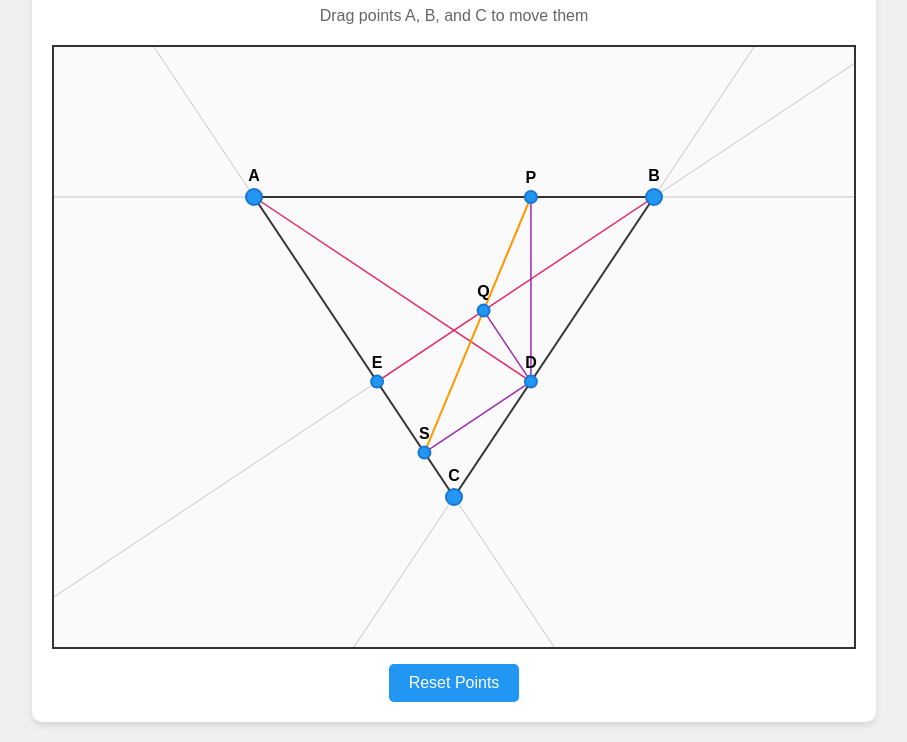
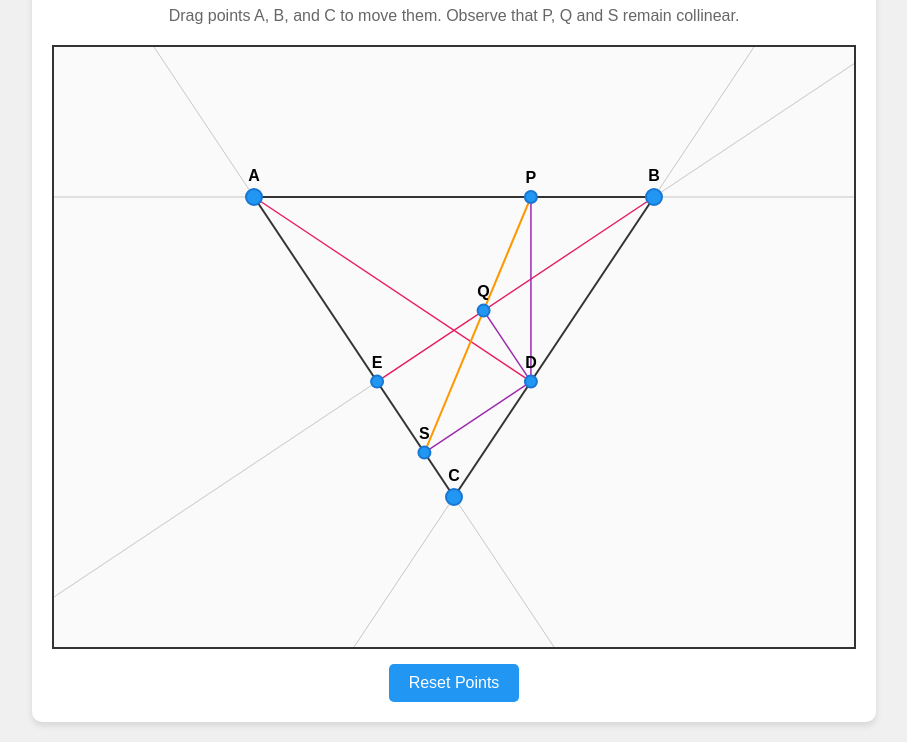
Before and after one commit to mdickinson/triangleapp, a plain HTML site: page index.html in a window 1280 px wide. Shown: the part 80-822 px from the top of the page, without its empty margins (186-1093 px from the left). Drawn offline with Linux system fonts and the light colour scheme.

Commit message:
Update instructions to highlight collinearity property

```diff
--- a/index.html
+++ b/index.html
@@ -9,7 +9,7 @@
 <body>
     <div class="container">
         <h1>Handscombe's Geometric Collinearity Explorer</h1>
-        <p>Drag points A, B, and C to move them</p>
+        <p>Drag points A, B, and C to move them. Observe that P, Q and S remain collinear.</p>
         <canvas id="canvas" width="800" height="600"></canvas>
         <button id="resetButton" class="reset-btn">Reset Points</button>
     </div>
```
